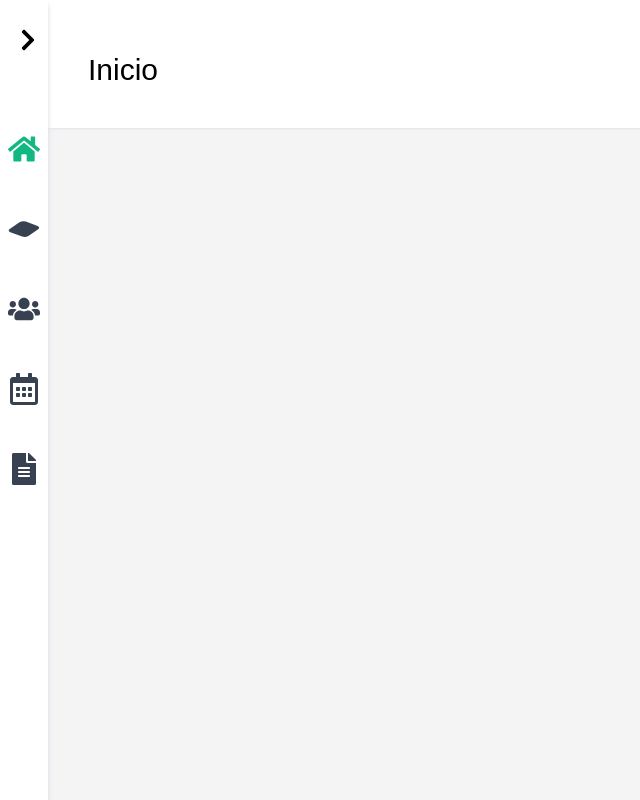
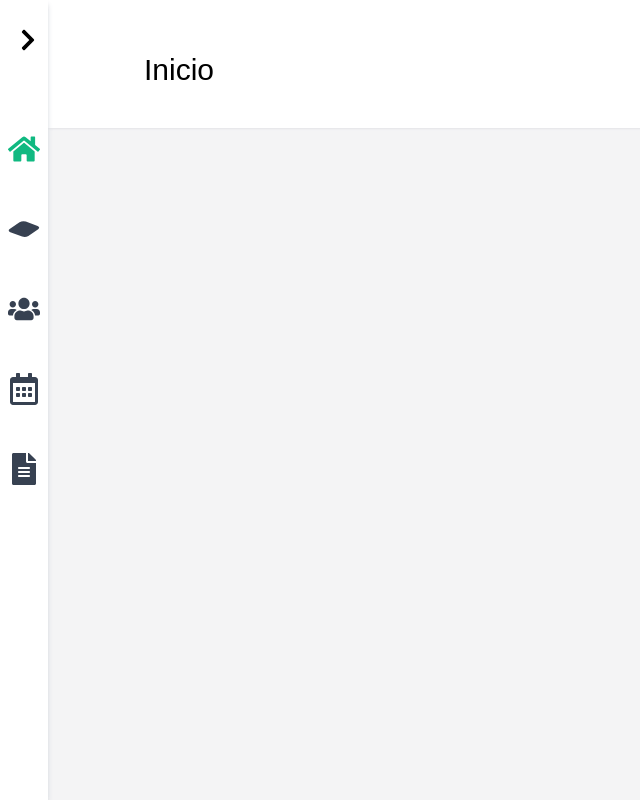
Before and after one commit to VladWithCode/sibra-admin, a React (Vite) app: page /#/ in a window 1280 px wide. Shown: the whole page, without its empty margins (0-640 px from the left). Built offline with nearby package versions, Linux system fonts and the light colour scheme.

Commit message:
[Change] Standarized x padding

```diff
--- a/src/components/Screen/ScreenHeader.jsx
+++ b/src/components/Screen/ScreenHeader.jsx
@@ -5,7 +5,7 @@ function ScreenHeader({ heading, children, className }) {
   return (
     <div
       className={getClassName(
-        'flex items-center h-32 bg-white shadow-sm shadow-zinc-200 pt-3 px-10',
+        'flex items-center h-32 bg-white shadow-sm shadow-zinc-200 pt-3 px-24',
         className
       )}
     >
```
